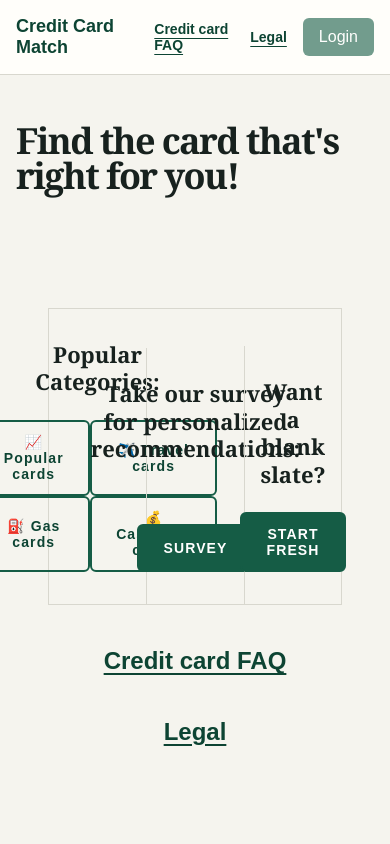
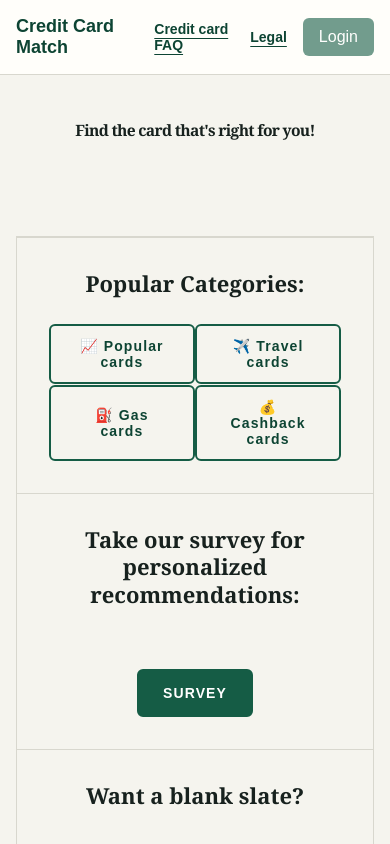
Before and after one commit to ChicoState/creditcardmatch, a Next.js app: page / in a window 390 px wide. Shown: the top 844 px of the page. Built offline with nearby package versions, Linux system fonts and the light colour scheme.

Commit message:
feat: make homepage more responsive, now looks better when you decrease window size (actually fits on screen properly), columns turn into rows, text shrinks

```diff
--- a/app/page.module.css
+++ b/app/page.module.css
@@ -25,14 +25,6 @@
 	text-align: center;
 	min-height: 16rem;
 	padding: 2rem;
-}
-
-.landingColumn {
-	margin-top: auto;
-	align-self: center;
-}
-
-.landingColumn + .landingColumn {
 	border-top: 1px solid var(--line);
 }
 
@@ -66,3 +58,22 @@
 .landingColumn :global(.primary-action) {
 	margin-top: auto;
 }
+
+.landingHeading {
+	font-size: 4vw;
+}
+
+@media (max-width: 1200px) {
+	.landingChoices {
+		flex-direction: column;
+	}
+
+	.landingColumn {
+		width: 100%;
+	}
+
+	.landingColumn + .landingColumn {
+		border-top: 1px solid var(--line);
+		border-left: 0;
+	}
+}
--- a/app/page.tsx
+++ b/app/page.tsx
@@ -7,7 +7,9 @@ export default async function HomePage() {
 	return (
 		<main className="page-shell">
 			<section className={styles.landingHero} aria-labelledby="landing-heading">
-				<h1 id="landing-heading">Find the card that&apos;s right for you!</h1>
+				<h1 className={styles.landingHeading}>
+					Find the card that&apos;s right for you!
+				</h1>
 				<div className={styles.landingChoices}>
 					<section className={styles.landingColumn}>
 						<h2>Popular Categories:</h2>
```
